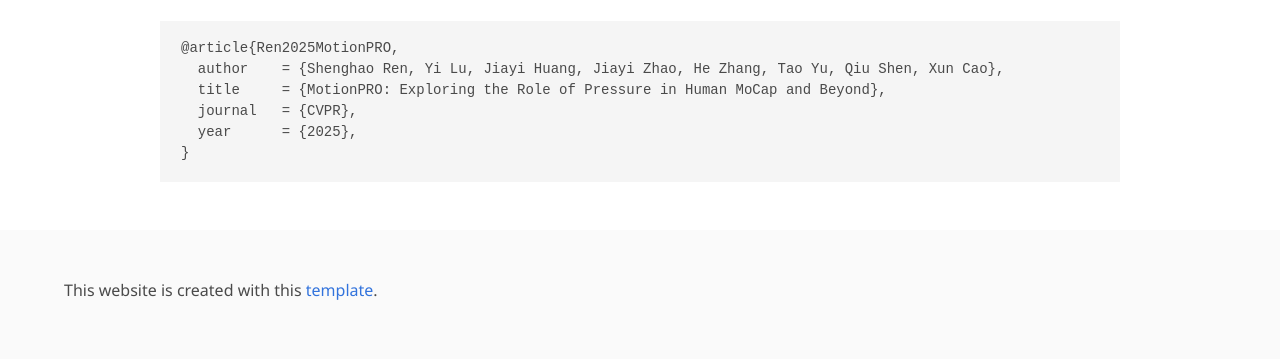
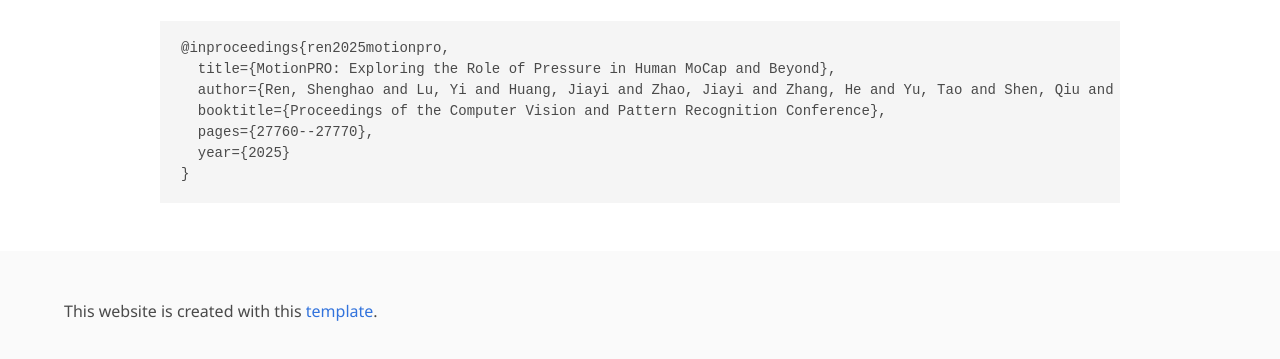
Before and after one commit to NJU-CITE-MoCapHumanoid/MotionPRO, a plain HTML site: page index.html in a window 1280 px wide. Shown: the part 2407-2766 px from the top of the page. Drawn offline with nearby package versions, Linux system fonts and the light colour scheme; some icons are missing; a web font is replaced by a local one.

Commit message:
Update index.html

```diff
--- a/index.html
+++ b/index.html
@@ -288,11 +288,12 @@
   <section class="section" id="BibTeX">
     <div class="container is-max-desktop content is-size-6">
       <h2 class="title">BibTeX</h2>
-      <pre><code>@article{Ren2025MotionPRO,
-  author    = {Shenghao Ren, Yi Lu, Jiayi Huang, Jiayi Zhao, He Zhang, Tao Yu, Qiu Shen, Xun Cao},
-  title     = {MotionPRO: Exploring the Role of Pressure in Human MoCap and Beyond},
-  journal   = {CVPR},
-  year      = {2025},
+      <pre><code>@inproceedings{ren2025motionpro,
+  title={MotionPRO: Exploring the Role of Pressure in Human MoCap and Beyond},
+  author={Ren, Shenghao and Lu, Yi and Huang, Jiayi and Zhao, Jiayi and Zhang, He and Yu, Tao and Shen, Qiu and Cao, Xun},
+  booktitle={Proceedings of the Computer Vision and Pattern Recognition Conference},
+  pages={27760--27770},
+  year={2025}
 }</code></pre>
 
 <!-- <h2 class="title">Contact Us</h2>
```
